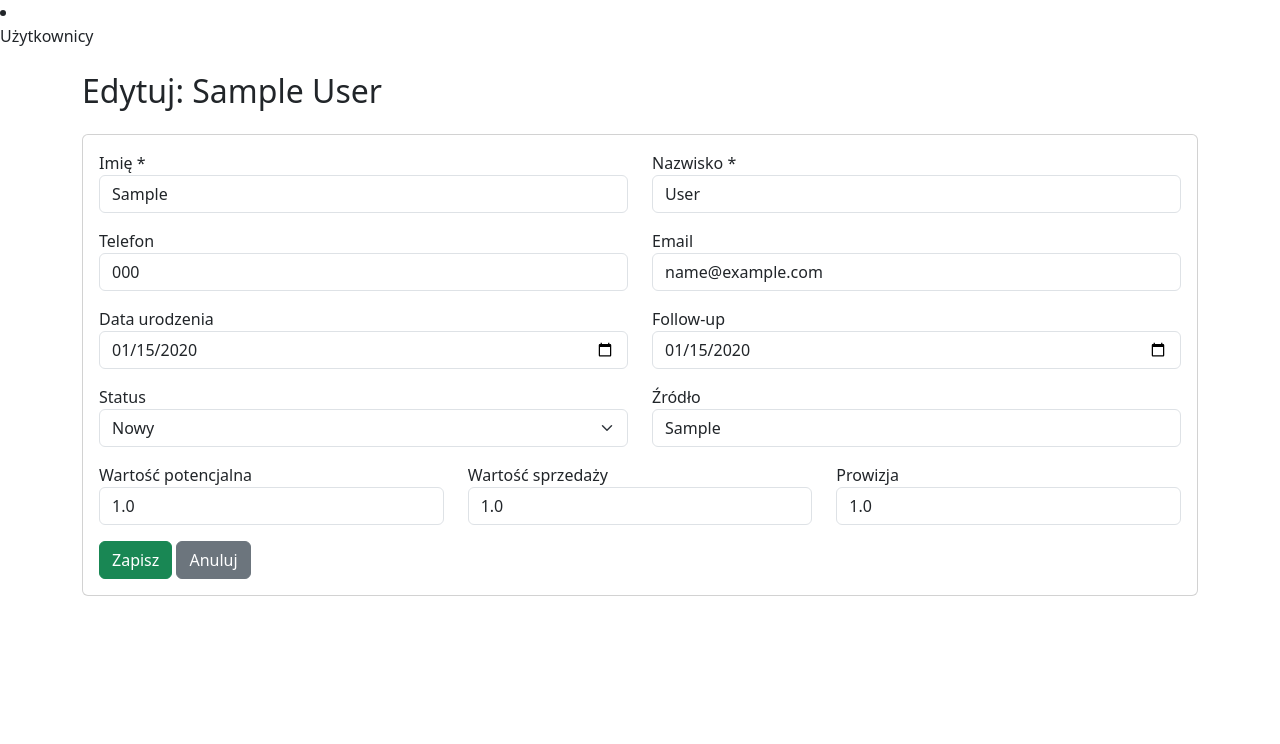
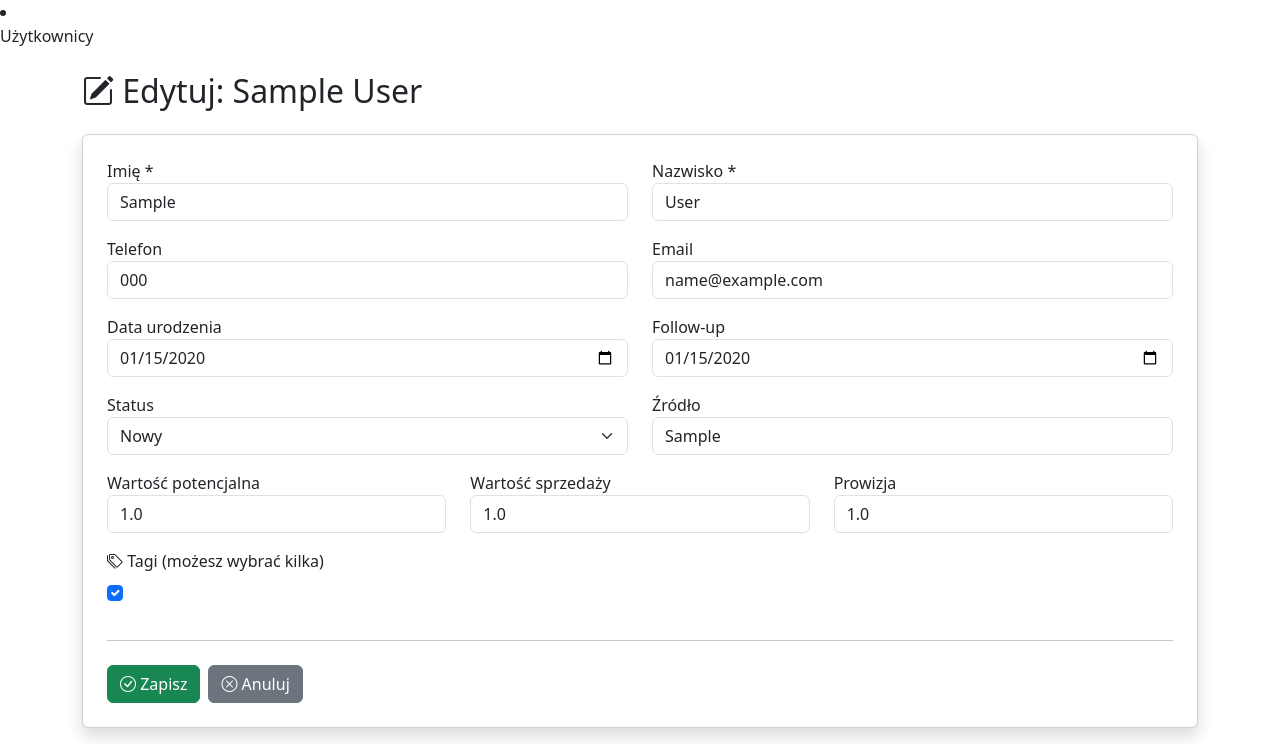
Before and after one commit to pwkkp01/crm-system, a Flask app: page /edit/1 in a window 1280 px wide. Shown: the part 56-800 px from the top of the page. Run offline with Flask 3, Linux system fonts and the light colour scheme; the visitor is signed in with stand-in values (Sample User, id 1); data comes from the database, SQL or seed files in the repository; tables that the repository leaves empty hold one stand-in row (values such as "Sample post").

Commit message:
Update edit_lead.html

```diff
--- a/templates/edit_lead.html
+++ b/templates/edit_lead.html
@@ -1,8 +1,8 @@
 {% extends "base.html" %}
 {% block content %}
-<h2 class="mb-4">Edytuj: {{ lead.first_name }} {{ lead.last_name }}</h2>
-<div class="card">
-    <div class="card-body">
+<h2 class="mb-4"><i class="bi bi-pencil-square"></i> Edytuj: {{ lead.first_name }} {{ lead.last_name }}</h2>
+<div class="card shadow">
+    <div class="card-body p-4">
         <form method="POST">
             <div class="row mb-3">
                 <div class="col-md-6">
@@ -65,8 +65,36 @@
                     <input type="number" name="commission" class="form-control" step="0.01" value="{{ lead.commission or 0 }}">
                 </div>
             </div>
-            <button type="submit" class="btn btn-success">Zapisz</button>
-            <a href="/lead/{{ lead.id }}" class="btn btn-secondary">Anuluj</a>
+
+            {% if tags %}
+            <div class="mb-3">
+                <label class="form-label"><i class="bi bi-tags"></i> Tagi (możesz wybrać kilka)</label>
+                <div class="row">
+                    {% for tag in tags %}
+                    <div class="col-md-4 mb-2">
+                        <div class="form-check">
+                            <input class="form-check-input" type="checkbox" name="tags" value="{{ tag.id }}" id="tag{{ tag.id }}"
+                                {% if tag in lead.tags %}checked{% endif %}>
+                            <label class="form-check-label" for="tag{{ tag.id }}">
+                                <span class="badge bg-{{ tag.color }}">{{ tag.name }}</span>
+                            </label>
+                        </div>
+                    </div>
+                    {% endfor %}
+                </div>
+            </div>
+            {% endif %}
+
+            <hr class="my-4">
+
+            <div class="d-flex gap-2">
+                <button type="submit" class="btn btn-success">
+                    <i class="bi bi-check-circle"></i> Zapisz
+                </button>
+                <a href="/lead/{{ lead.id }}" class="btn btn-secondary">
+                    <i class="bi bi-x-circle"></i> Anuluj
+                </a>
+            </div>
         </form>
     </div>
 </div>
```
